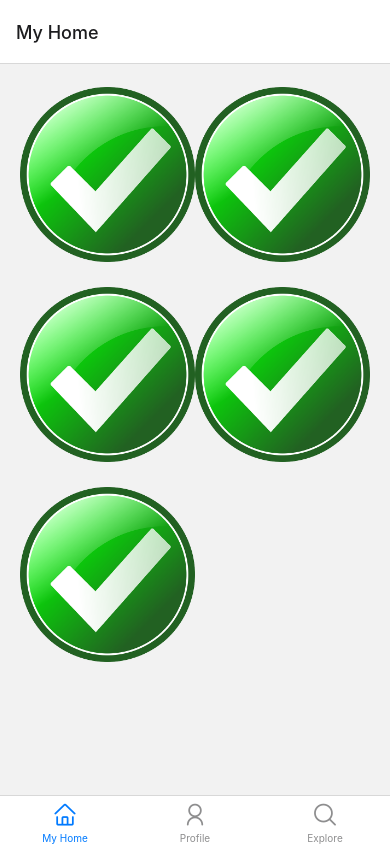
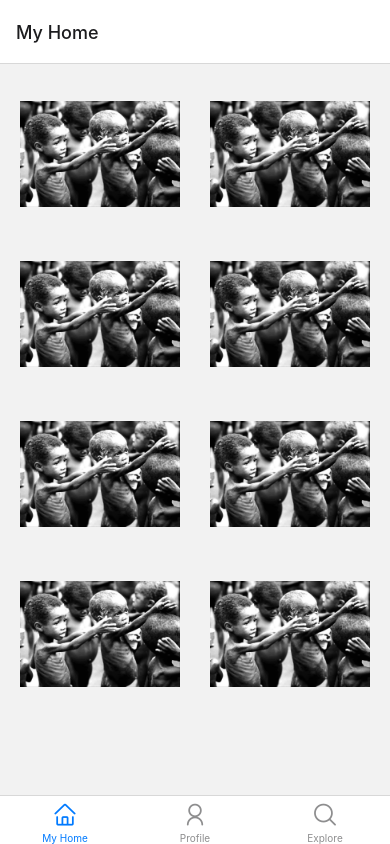
Before and after one commit to kwakyebrilliant/MainApp-mobile, a React Native app: screen / in a window 390 px wide. Built offline with nearby package versions, Linux system fonts and the light colour scheme.

Commit message:
home updates

```diff
--- a/src/Screens/Home/Home.js
+++ b/src/Screens/Home/Home.js
@@ -5,19 +5,23 @@ import styles from '../Home/styles';
 
 const Home = () => {
   const images = [
-    require('../../../assets/done.png'),
-    require('../../../assets/done.png'),
-    require('../../../assets/done.png'),
-    require('../../../assets/done.png'),
-    require('../../../assets/done.png'),
+    require('../../../assets/hunger.jpeg'),
+    require('../../../assets/hunger.jpeg'),
+    require('../../../assets/hunger.jpeg'),
+    require('../../../assets/hunger.jpeg'),
+    require('../../../assets/hunger.jpeg'),
+    require('../../../assets/hunger.jpeg'),
+    require('../../../assets/hunger.jpeg'),
+    require('../../../assets/hunger.jpeg'),
   ];
 
   const _renderItem = ({item, index}) => (
     <Image
       source={item}
       style={{
-        width: '50%',
-        height: 200,
+        width: 160,
+        height: 160,
+        marginHorizontal: 10,
       }}
       resizeMode="contain"
     />
@@ -25,7 +29,7 @@ const Home = () => {
 
   return (
     <View style={styles.container}>
-      <View style={{flex: 1, margin: 10, paddingHorizontal: 10}}>
+      <View style={{flex: 1, margin: 10}}>
         <FlatList
           columnWrapperStyle={{justifyContent: 'space-between'}}
           keyExtractor={(_, index) => index.toString()}
```
